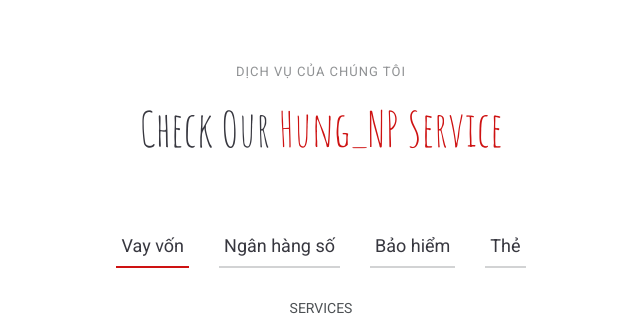
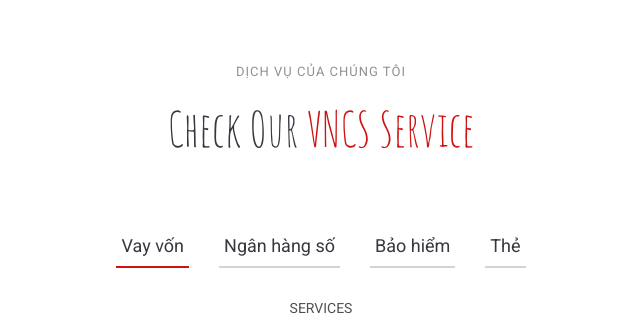
Before and after one commit to phamkhanhhung1998/vncsb, a PHP site: page / in a window 1280 px wide; the page is wider, and only the part inside the window is pictured. Shown: the part 2529-2847 px from the top of that part, without its empty margins (319-959 px from the left). Run offline with PHP 8.4, Linux system fonts and the light colour scheme; the visitor is signed in with stand-in values (Sample User, id 1); data that the repository does not hold is empty.

Commit message:
Update index.php

```diff
--- a/index.php
+++ b/index.php
@@ -65,7 +65,7 @@ $sql = "SELECT * FROM user WHERE id = ?";
         <!-- Uncomment the line below if you also wish to use an image logo -->
         <!-- <img src="assets/img/logo.png" alt=""> -->
         <img src="vncslogo.png" alt="" class="logo-img" style="margin-left: 30px ;">
-        <h1 class="sitename">Hung_NP Bank</h1>
+        <h1 class="sitename">VNCS Bank</h1>
 
 
       </a>
@@ -152,7 +152,7 @@ $sql = "SELECT * FROM user WHERE id = ?";
           <div class="col-lg-5" data-aos="fade-up" data-aos-delay="250">
             <div class="content ps-0 ps-lg-5">
               <p class="fst-italic">
-                Chào mừng bạn đến với Ngân hàng Hung_NP - Đối tác tài chính tin cậy của bạn. Chúng tôi tự hào là một trong những ngân hàng hàng đầu, cung cấp các dịch vụ tài chính toàn diện và chất lượng cao cho khách hàng cá nhân và doanh nghiệp
+                Chào mừng bạn đến với Ngân hàng VNCS - Đối tác tài chính tin cậy của bạn. Chúng tôi tự hào là một trong những ngân hàng hàng đầu, cung cấp các dịch vụ tài chính toàn diện và chất lượng cao cho khách hàng cá nhân và doanh nghiệp
               </p>
               <ul>
                 <li><i class="bi bi-check-circle-fill"></i> <span>Tài khoản ngân hàng đa dạng.</span></li>
@@ -160,7 +160,7 @@ $sql = "SELECT * FROM user WHERE id = ?";
                 <li><i class="bi bi-check-circle-fill"></i> <span>Dịch vụ thẻ.</span></li>
               </ul>
               <p>
-                Với sứ mệnh "Đồng hành cùng thành công của bạn", Ngân hàng Hung_NP không ngừng nỗ lực nâng cao chất lượng dịch vụ và phát triển các sản phẩm tài chính sáng tạo, nhằm đáp ứng tốt nhất nhu cầu của khách hàng. Hãy để chúng tôi trở thành người bạn đồng hành đáng tin cậy trên con đường xây dựng tương lai tài chính vững mạnh.
+                Với sứ mệnh "Đồng hành cùng thành công của bạn", Ngân hàng VNCS không ngừng nỗ lực nâng cao chất lượng dịch vụ và phát triển các sản phẩm tài chính sáng tạo, nhằm đáp ứng tốt nhất nhu cầu của khách hàng. Hãy để chúng tôi trở thành người bạn đồng hành đáng tin cậy trên con đường xây dựng tương lai tài chính vững mạnh.
               </p>
 
               <div class="position-relative mt-4">
@@ -184,10 +184,10 @@ $sql = "SELECT * FROM user WHERE id = ?";
 
           <div class="col-lg-4" data-aos="fade-up" data-aos-delay="100">
             <div class="why-box">
-              <h3>Tại sao chọn Hung_NP Bank</h3>
+              <h3>Tại sao chọn VNCS Bank</h3>
               <p>
                 Khi nghĩ đến việc chọn một ngân hàng, chúng ta luôn
-                 muốn tìm một nơi có thể tin cậy và mang lại sự an tâm. Ngân hàng Hung_NP Bank
+                 muốn tìm một nơi có thể tin cậy và mang lại sự an tâm. Ngân hàng VNCS Bank
                   không chỉ là nơi bạn có thể gửi gắm tài sản mà còn là đối tác tài chính luôn sẵn sàng hỗ trợ bạn.
               </p>
               <div class="text-center">
@@ -281,7 +281,7 @@ $sql = "SELECT * FROM user WHERE id = ?";
       <!-- Section Title -->
       <div class="container section-title" data-aos="fade-up">
         <h2>Dịch vụ của chúng tôi</h2>
-        <p><span>Check Our</span> <span class="description-title">Hung_NP Service</span></p>
+        <p><span>Check Our</span> <span class="description-title">VNCS Service</span></p>
       </div><!-- End Section Title -->
 
       <div class="container">
```
